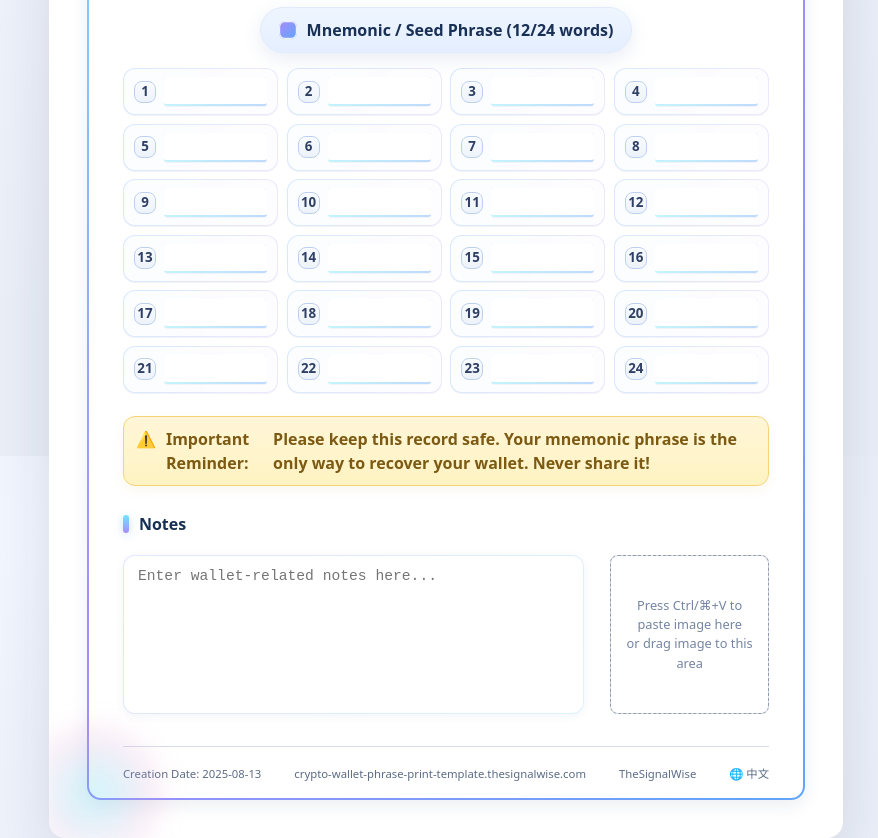
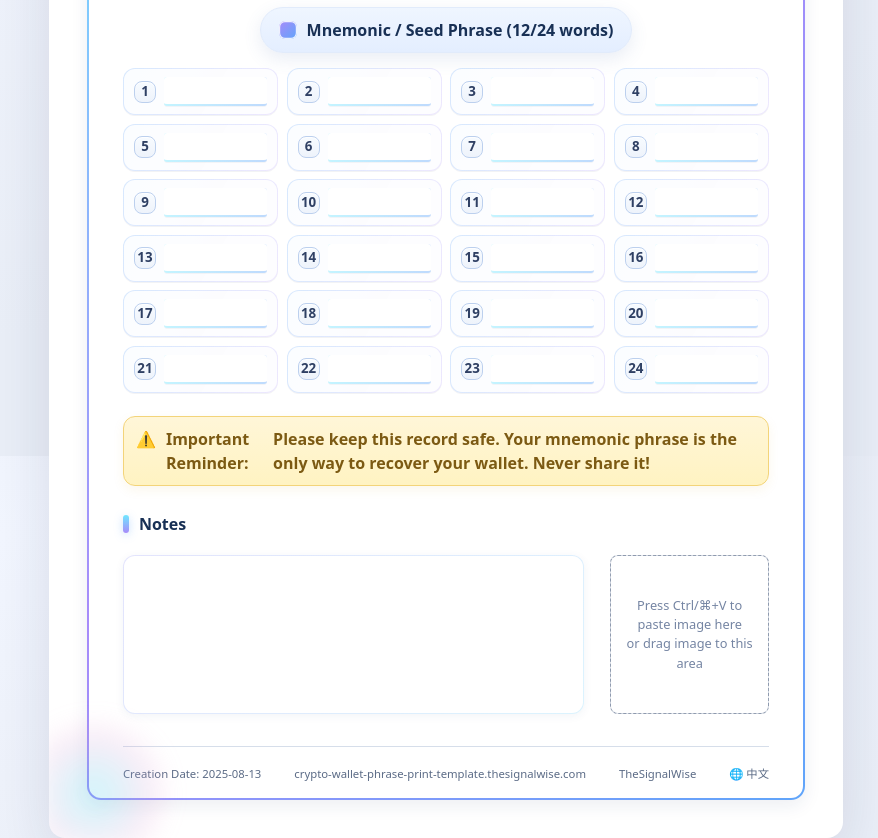
Before and after one commit to thesignalwise/crypto-wallet-phrase-print-template.github.io, a plain HTML site: page index_en.html in a window 1280 px wide. Shown: the part 344-1182 px from the top of the page, without its empty margins (194-1072 px from the left). Drawn offline with Linux system fonts and the light colour scheme.

Commit message:
remove  placeholder

```diff
--- a/index_en.html
+++ b/index_en.html
@@ -274,7 +274,7 @@
                 class="textarea"
                 id="notes"
                 name="notes"
-                placeholder="Enter wallet-related notes here..."
+                placeholder=""
                 aria-describedby="notes-help"
               ></textarea>
               <span id="notes-help" class="sr-only">You can record wallet purpose, important reminders, etc.</span>
```
Also changed, not shown: index.html (+2 -2 lines).
